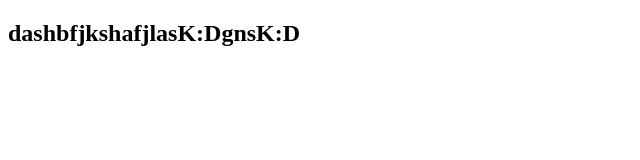
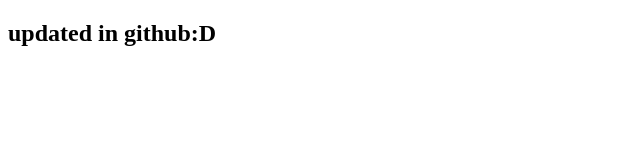
Before and after one commit to sidharthkumar01/Full-Stact-Project, a plain HTML site: page index.html in a window 1280 px wide. Shown: the whole page, without its empty margins (0-640 px from the left). Drawn offline with Linux system fonts and the light colour scheme.

Commit message:
Update index.html

```diff
--- a/index.html
+++ b/index.html
@@ -6,7 +6,7 @@
     <title>Document</title>
 </head>
 <body>
-    <h2>dashbfjkshafjlasK:DgnsK:D</h2>
+    <h2>updated in github:D</h2>
 
 </body>
 </html>
```
